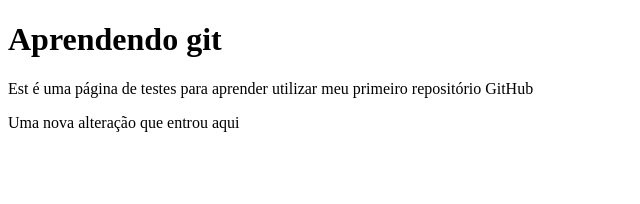
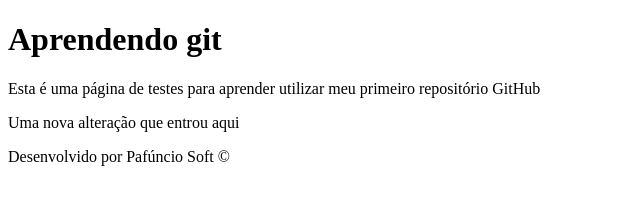
Before and after one commit to pskemellyn/RepositorioTeste, a plain HTML site: page index.html in a window 1280 px wide. Shown: the whole page, without its empty margins (0-640 px from the left). Drawn offline with Linux system fonts and the light colour scheme.

Commit message:
Footer adicionado

```diff
--- a/index.html
+++ b/index.html
@@ -9,14 +9,26 @@
 
 <body>
 
-    <h1>Aprendendo git</h1>
+
+    <header>
+        <h1>Aprendendo git</h1>
+    </header>
+
 
     <p>
-        Est é uma página de testes para aprender utilizar meu primeiro repositório GitHub
+        Esta é uma página de testes para aprender utilizar meu primeiro repositório GitHub
     </p>
 
     <p>Uma nova alteração que entrou aqui</p>
 
+
+
+
+    <footer>
+        Desenvolvido por Pafúncio Soft &copy;
+    </footer>
+
+
 </body>
 
 </html>
```
